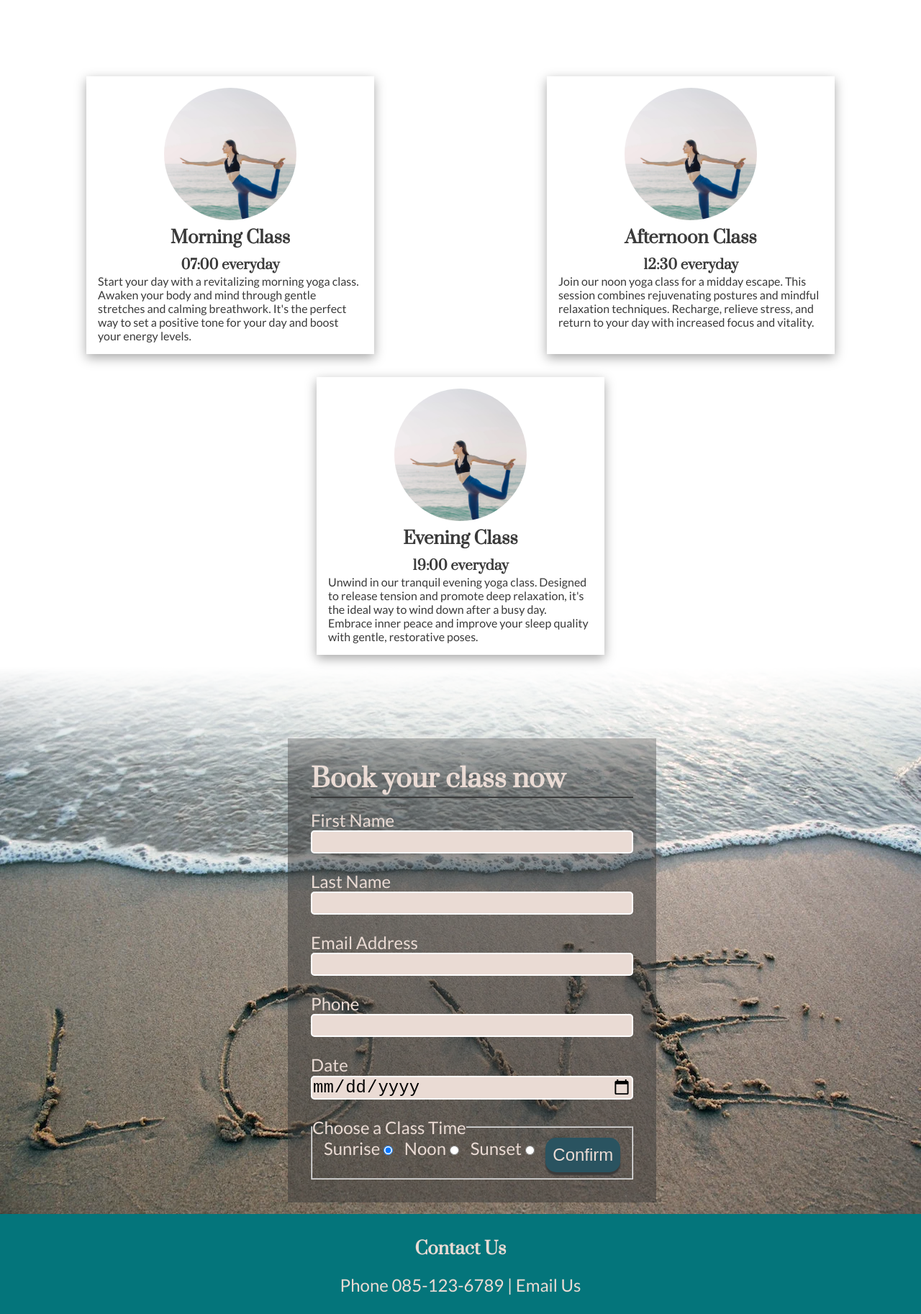
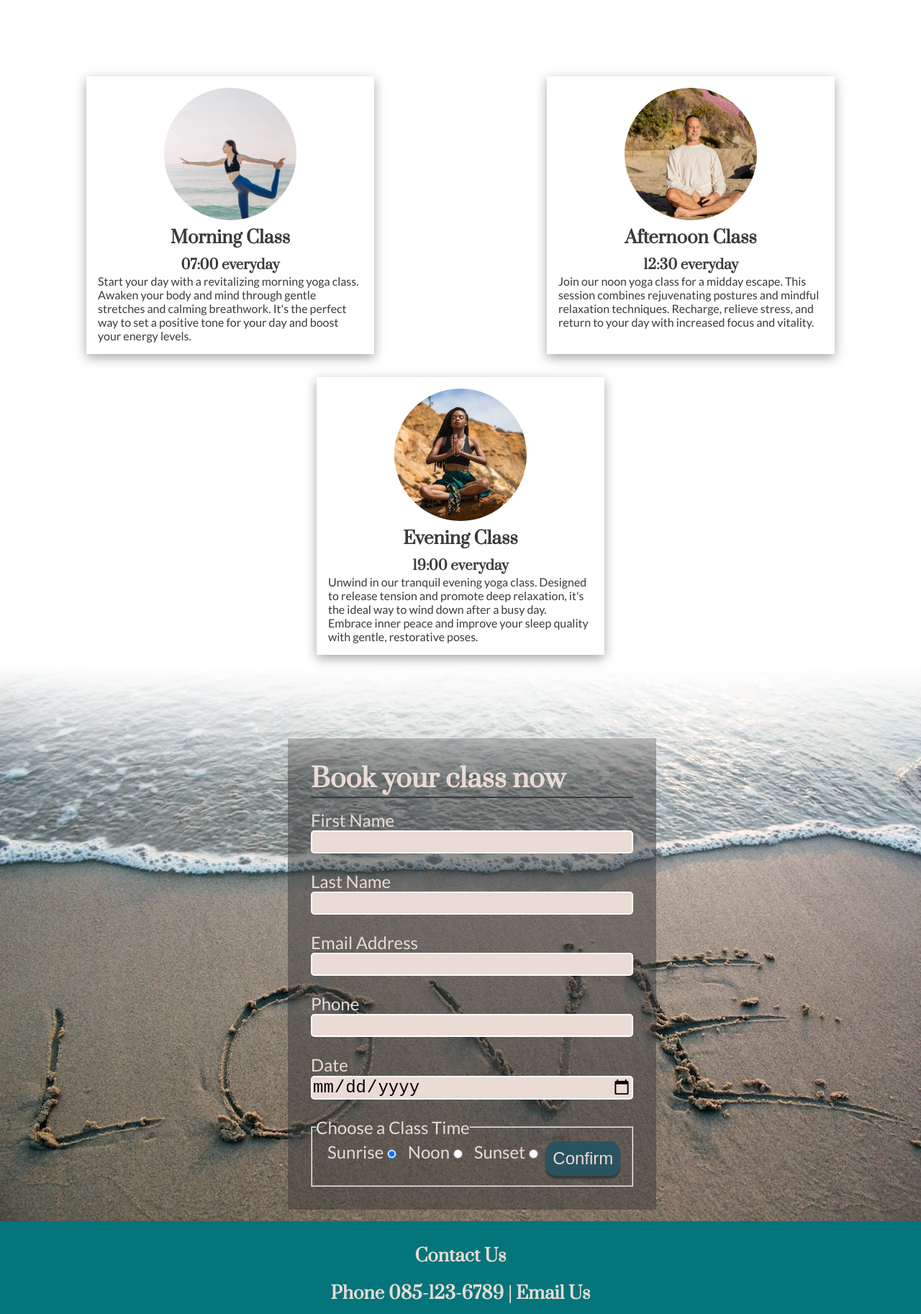
Before and after one commit to Bear81/sanctuary-pp1, a plain HTML site: page index.html in a window 1280 px wide. Shown: the part 930-2756 px from the top of the page at 72% size. Drawn offline with Linux system fonts and the light colour scheme.

Commit message:
Fix - footer p's turned to h3's for accessability

```diff
--- a/assets/css/style.css
+++ b/assets/css/style.css
@@ -171,6 +171,10 @@ main {
     border: 2px solid #fff;
 }
 
+fieldset {
+    padding: 5px;
+}
+
 .radio-buttons {
     font-size: 1.5rem;
     margin-bottom: .5rem;
@@ -207,7 +211,7 @@ footer {
     color: #eadbd4;
 }
 
-#contact-us p {
+#contact-us h3 {
     font-size: 150%;
 }
 
--- a/index.html
+++ b/index.html
@@ -51,7 +51,7 @@
         </section>
         <section id="class-cards">
             <div class="card" id="c-morning" aria-label="Morning Yoga Class">
-                <img class="class-img" id="cc-morning-img" src="assets/images/beach-yoga-square.webp"
+                <img class="class-img" id="cc-morning-img" src="assets/images/beach-yoga-stretch.webp"
                     alt="Women in yoga pose on a beach" style="width: 50%" />
                 <h2>Morning Class</h2>
                 <h3>07:00 everyday</h3>
@@ -59,7 +59,7 @@
                 breathwork. It's the perfect way to set a positive tone for your day and boost your energy levels. </p>
             </div>
             <div class="card" id="c-afternoon" aria-label="Afternoon Yoga Class">
-                <img class="class-img" id="cc-afternoon-img" src="assets/images/beach-yoga-square.webp"
+                <img class="class-img" id="cc-afternoon-img" src="assets/images/beach-yoga-man.webp"
                     alt="Women in yoga pose on a beach" style="width: 50%" />
                 <h2>Afternoon Class</h2>
                 <h3>12:30 everyday</h3>
@@ -67,7 +67,7 @@
                 techniques. Recharge, relieve stress, and return to your day with increased focus and vitality. </p>
             </div>
             <div class="card" id="c-evening" aria-label="Evening Yoga Class">
-                <img class="class-img" id="cc-Evening-img" src="assets/images/beach-yoga-square.webp"
+                <img class="class-img" id="cc-Evening-img" src="assets/images/beach-yoga-peace.webp"
                     alt="Women in yoga pose on a beach" style="width: 50%" />
                 <h2>Evening Class</h2>
                 <h3>19:00 everyday</h3>
@@ -124,7 +124,7 @@
     <footer>
                 <div id="contact-us">
                     <h2>Contact Us</h2><br>
-                    <p>Phone <a href="tel:353851236789">085-123-6789</a> | <a href="mailto:someone@example.com">Email Us</a></p>
+                    <h3>Phone <a href="tel:353851236789">085-123-6789</a> | <a href="mailto:someone@example.com">Email Us</a></h3>
                 </div>
         <div>
         <ul id="social-networks">
```
Also changed, not shown: assets/images/beach-yoga-man.webp (added), assets/images/beach-yoga-peace.webp (added), assets/images/beach-yoga-stretch.webp (renamed from assets/images/beach-yoga-square.webp), assets/images/pexels-leeloo-thefirst-8916228.webp (deleted).
